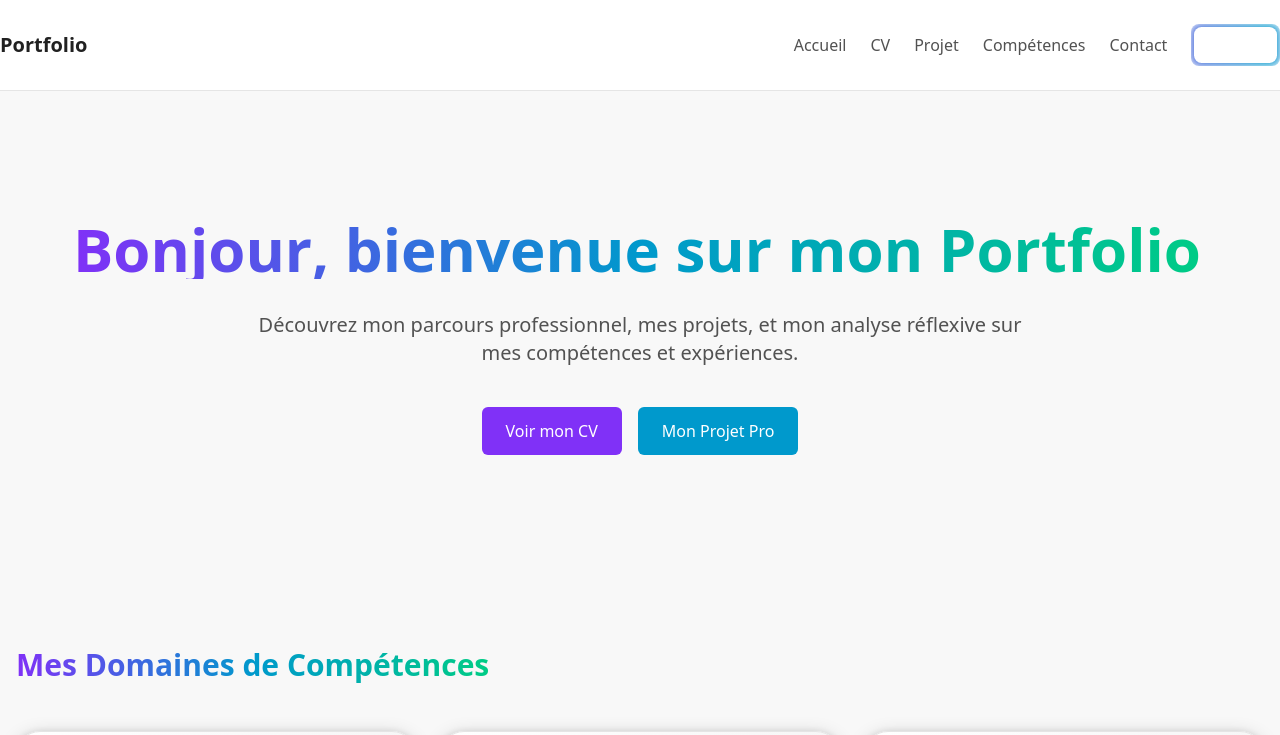
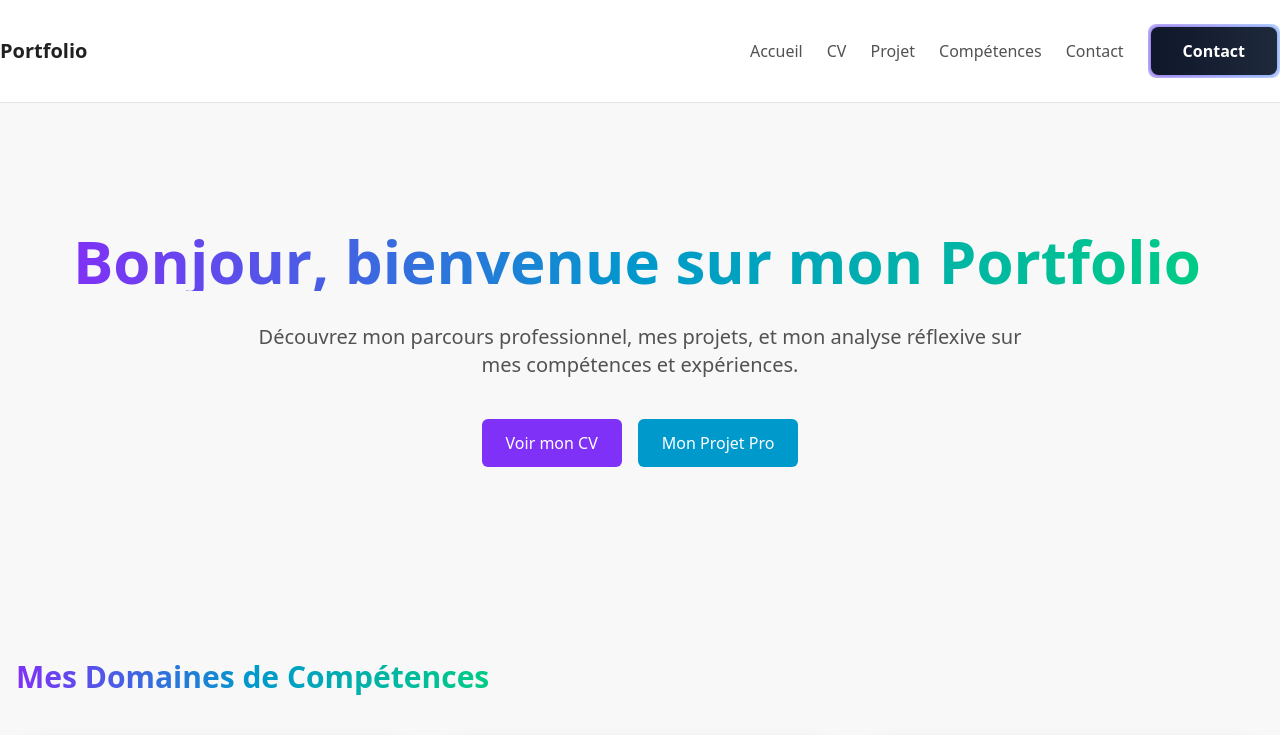
Before and after one commit to leonderyckel/portfolio, a Next.js app: page / in a window 1280 px wide. Shown: the top 735 px of the page. Built offline with nearby package versions, Linux system fonts and the light colour scheme.

Commit message:
Ajout safelist Tailwind et corrections diverses pour compatibilité production

```diff
--- a/src/components/navigation.tsx
+++ b/src/components/navigation.tsx
@@ -8,7 +8,7 @@ const navItems = [
   { name: "Compétences", path: "/competences" },
   { name: "Contact", path: "/contact" },
 ];
-
+'ok'
 export default function Navigation() {
   return (
     <header className="w-full py-6 border-b border-gray-200 bg-white">
@@ -28,10 +28,12 @@ export default function Navigation() {
           ))}
           <Link href="/contact">
             <MovingBorder
-              className="px-4 py-2 font-medium text-sm text-white"
+              className="px-8 py-3 font-medium bg-gradient-to-r from-slate-900 to-slate-800 text-center"
               borderRadius="0.5rem"
+              duration={3000}
+              borderColor="from-purple-600 via-blue-400 to-emerald-500"
             >
-              Contact
+              <span className="text-white font-semibold">Contact</span>
             </MovingBorder>
           </Link>
         </nav>
```
